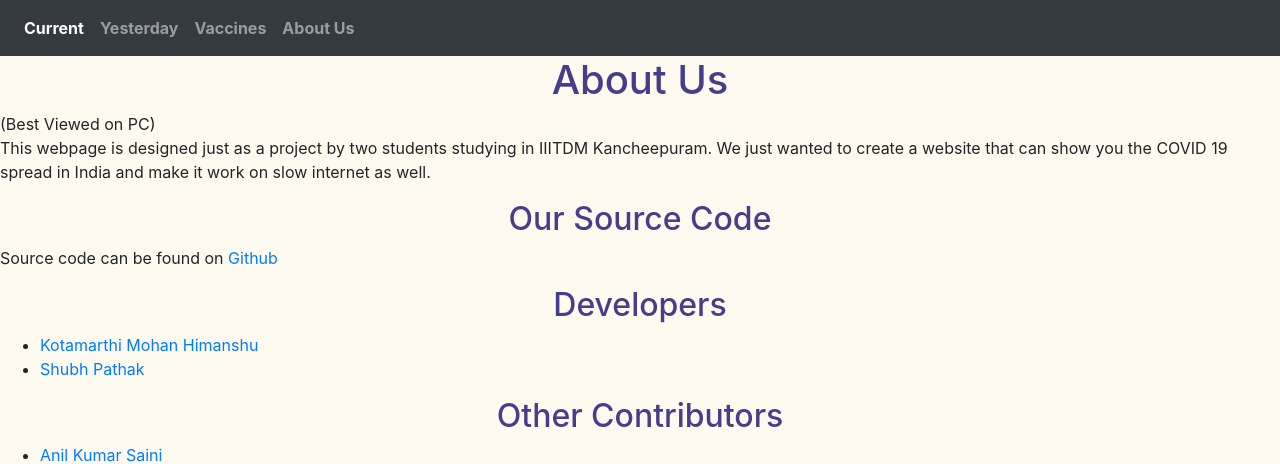
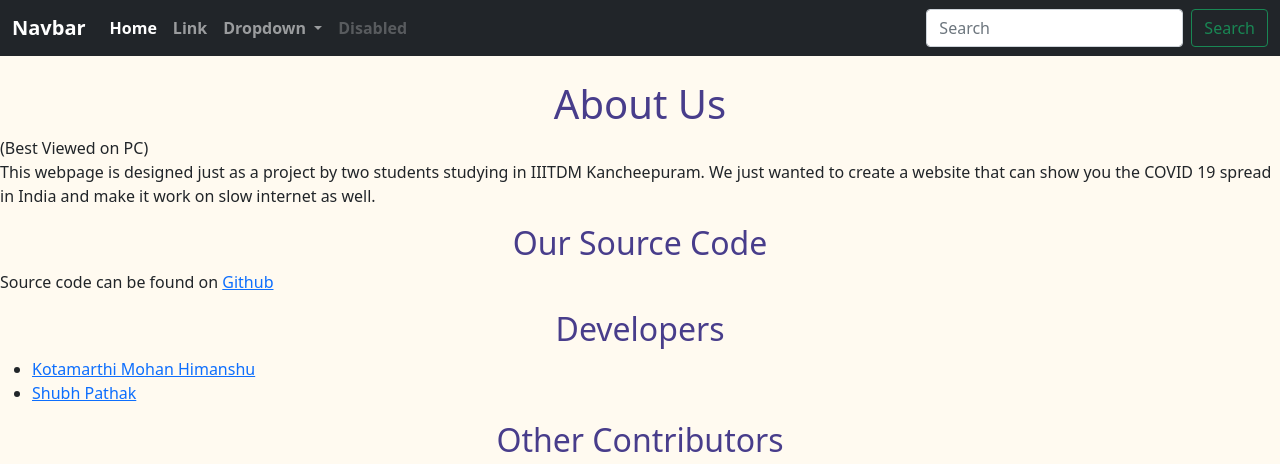
Before and after one commit to anonshubh/covid19-india, a Django app: page /about/ in a window 1280 px wide. Shown: the top 464 px of the page. Run offline with Django 3.2, Linux system fonts and the light colour scheme.

Commit message:
adding todo  list

```diff
--- a/templates/about.html
+++ b/templates/about.html
@@ -4,7 +4,7 @@
 
 {% block content %}
 
-<h1>About Us</h1>(Best Viewed on PC)
+<h1 class="mt-4">About Us</h1>(Best Viewed on PC)
 <p>This webpage is designed just as a project by two students studying in IIITDM Kancheepuram. We just wanted to create
     a website that can show you the COVID 19 spread in India and make it work on slow internet as well.</p>
 <h2>Our Source Code</h2>
--- a/templates/base.html
+++ b/templates/base.html
@@ -1,19 +1,93 @@
 {% load static %}
-<!DOCTYPE html>
+
+
+<!doctype html>
 <html lang="en">
 
 <head>
-    <meta charset="UTF-8">
-    <meta name="viewport" content="width=device-width, initial-scale=1.0">
+    <!-- Required meta tags -->
+    <meta charset="utf-8">
+    <meta name="viewport" content="width=device-width, initial-scale=1">
+
+    <!-- Bootstrap CSS -->
+    <link href="https://cdn.jsdelivr.net/npm/bootstrap@5.0.0-beta3/dist/css/bootstrap.min.css" rel="stylesheet"
+        integrity="sha384-eOJMYsd53ii+scO/bJGFsiCZc+5NDVN2yr8+0RDqr0Ql0h+rP48ckxlpbzKgwra6" crossorigin="anonymous">
+
+    <link rel="stylesheet" type="text/css" href="{% static 'css/style.css' %}">
     <title>{% block title %}India's fight against COVID-19{% endblock %}</title>
-    <link rel="stylesheet" href="https://cdn.jsdelivr.net/npm/bootstrap@4.6.0/dist/css/bootstrap.min.css"
-        integrity="sha384-B0vP5xmATw1+K9KRQjQERJvTumQW0nPEzvF6L/Z6nronJ3oUOFUFpCjEUQouq2+l" crossorigin="anonymous">
-    <link rel="stylesheet" type="text/css" href="{% static 'css/style.css' %}">
 </head>
 
 <body>
-    <nav class="navbar navbar-expand-lg navbar-dark bg-dark sticky-top">
-        <!-- <a class="navbar-brand" href="#">Navbar</a> -->
+
+    <nav class="navbar navbar-expand-lg navbar-dark bg-dark">
+        <div class="container-fluid">
+            <a class="navbar-brand" href="#">Navbar</a>
+            <button class="navbar-toggler" type="button" data-bs-toggle="collapse"
+                data-bs-target="#navbarSupportedContent" aria-controls="navbarSupportedContent" aria-expanded="false"
+                aria-label="Toggle navigation">
+                <span class="navbar-toggler-icon"></span>
+            </button>
+            <div class="collapse navbar-collapse" id="navbarSupportedContent">
+                <ul class="navbar-nav me-auto mb-2 mb-lg-0">
+                    <li class="nav-item">
+                        <a class="nav-link active" aria-current="page" href="#">Home</a>
+                    </li>
+                    <li class="nav-item">
+                        <a class="nav-link" href="#">Link</a>
+                    </li>
+                    <li class="nav-item dropdown">
+                        <a class="nav-link dropdown-toggle" href="#" id="navbarDropdown" role="button"
+                            data-bs-toggle="dropdown" aria-expanded="false">
+                            Dropdown
+                        </a>
+                        <ul class="dropdown-menu" aria-labelledby="navbarDropdown">
+                            <li><a class="dropdown-item" href="#">Action</a></li>
+                            <li><a class="dropdown-item" href="#">Another action</a></li>
+                            <li>
+                                <hr class="dropdown-divider">
+                            </li>
+                            <li><a class="dropdown-item" href="#">Something else here</a></li>
+                        </ul>
+                    </li>
+                    <li class="nav-item">
+                        <a class="nav-link disabled" href="#" tabindex="-1" aria-disabled="true">Disabled</a>
+                    </li>
+                </ul>
+                <form class="d-flex">
+                    <input class="form-control me-2" type="search" placeholder="Search" aria-label="Search">
+                    <button class="btn btn-outline-success" type="submit">Search</button>
+                </form>
+            </div>
+        </div>
+    </nav>
+    {% block content %}{% endblock %}
+
+    <!-- Optional JavaScript; choose one of the two! -->
+
+    <!-- Option 1: Bootstrap Bundle with Popper -->
+    <script src="https://cdn.jsdelivr.net/npm/bootstrap@5.0.0-beta3/dist/js/bootstrap.bundle.min.js"
+        integrity="sha384-JEW9xMcG8R+pH31jmWH6WWP0WintQrMb4s7ZOdauHnUtxwoG2vI5DkLtS3qm9Ekf"
+        crossorigin="anonymous"></script>
+
+    <!-- Option 2: Separate Popper and Bootstrap JS -->
+    <!--
+    <script src="https://cdn.jsdelivr.net/npm/@popperjs/core@2.9.1/dist/umd/popper.min.js" integrity="sha384-SR1sx49pcuLnqZUnnPwx6FCym0wLsk5JZuNx2bPPENzswTNFaQU1RDvt3wT4gWFG" crossorigin="anonymous"></script>
+    <script src="https://cdn.jsdelivr.net/npm/bootstrap@5.0.0-beta3/dist/js/bootstrap.min.js" integrity="sha384-j0CNLUeiqtyaRmlzUHCPZ+Gy5fQu0dQ6eZ/xAww941Ai1SxSY+0EQqNXNE6DZiVc" crossorigin="anonymous"></script>
+    -->
+    <script async src="https://www.googletagmanager.com/gtag/js?id=UA-171243169-1"></script>
+    <script>
+        window.dataLayer = window.dataLayer || [];
+        function gtag() { dataLayer.push(arguments); }
+        gtag('js', new Date());
+        gtag('config', 'UA-171243169-1');
+    </script>
+</body>
+
+</html>
+
+
+    <!-- <nav class="navbar navbar-expand-lg navbar-dark bg-dark sticky-top">
+        <a class="navbar-brand" href="#">Navbar</a>
         <button class="navbar-toggler" type="button" data-toggle="collapse" data-target="#navbarNav"
             aria-controls="navbarNav" aria-expanded="false" aria-label="Toggle navigation">
             <span class="navbar-toggler-icon"></span>
@@ -23,9 +97,6 @@
                 <li class="nav-item active">
                     <a class="nav-link" href="{% url 'home' %}">Current <span class="sr-only">(current)</span></a>
                 </li>
-                <!-- <li class="nav-item">
-                    <a class="nav-link" href="{% url 'yesterday' %}">Current</a>
-                </li> -->
                 <li class="nav-item">
                     <a class="nav-link" href="{% url 'yesterday' %}">Yesterday</a>
                 </li>
@@ -37,16 +108,4 @@
                 </li>
             </ul>
         </div>
-    </nav>
-    {% block content %}{% endblock %}
-    <!-- Global site tag (gtag.js) - Google Analytics -->
-    <script async src="https://www.googletagmanager.com/gtag/js?id=UA-171243169-1"></script>
-    <script>
-        window.dataLayer = window.dataLayer || [];
-        function gtag() { dataLayer.push(arguments); }
-        gtag('js', new Date());
-        gtag('config', 'UA-171243169-1');
-    </script>
-</body>
-
-</html>
+    </nav> -->
--- a/templates/index.html
+++ b/templates/index.html
@@ -3,7 +3,7 @@
 
 {% block content %}
 <!-- <p><a class="mt-4 ml-4 btn btn-primary" href="{% url 'about' %}">About Us</a></p> -->
-<h1>India</h1>
+<h1 class="mt-4">India</h1>
 <!-- <a class="ml-4 btn btn-primary" id="yesterday-link" href="{% url 'yesterday' %}">Yesterday</a>
 <a class="ml-4 btn btn-primary" id="yesterday-link" href="{% url 'vaccineinfo' %}">Vaccine Info</a> -->
 <ul class="mt-3">
--- a/templates/yesterday.html
+++ b/templates/yesterday.html
@@ -5,7 +5,7 @@
 {% block content %}
 <body>
     <!-- <p><a class="mt-4 ml-4 btn btn-primary" href="{% url 'about' %}">About Us</a></p> -->
-    <h1>India</h1>
+    <h1 class="mt-4">India</h1>
     <!-- <a class="ml-4 btn btn-primary" id="index-link" href="{% url 'home' %}">Live</a>
     <a class="ml-4 btn btn-primary" id="yesterday-link" href="{% url 'vaccineinfo' %}">Vaccine Info</a> -->
     <ul class="mt-3">
--- /dev/null
+++ b/todolist.txt
@@ -0,0 +1 @@
+Sticky table headings
```
